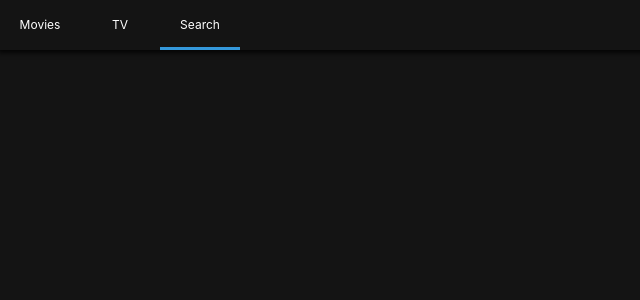
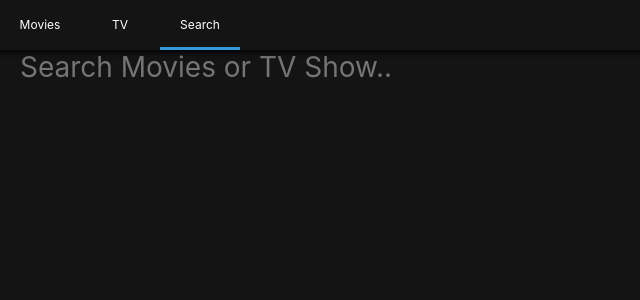
Before and after one commit to eomheejun/netflix-clone, a React (Create React App) app: page /#/search in a window 1280 px wide. Shown: the top 300 px of the page, without its empty margins (0-640 px from the left). Built offline with nearby package versions, Linux system fonts and the light colour scheme.

Commit message:
Add SearchPresenter(기능안됨)

```diff
--- a/src/Routes/Search/SearchContainer.js
+++ b/src/Routes/Search/SearchContainer.js
@@ -12,11 +12,21 @@
 
     };
 
-    handleSumbmit = () => {
+    handleSumbmit = event => {
+        event.preventDefault();
         const {searchTerm} = this.state;
         if(searchTerm !== ""){
             this.searchByTerm();
         }
+    };
+
+    updateTerm = event => {
+        const {
+            target: {value}
+        } = event;
+        this.setState({
+            searchTerm:value
+        });
     };
 
     searchByTerm = async() => {
@@ -52,7 +62,8 @@
                 movieResults={movieResults}
                 error={error}
                 loading={loading}
-                handleSumbmit={this.handleSumbmit}
+                handleSubmit={this.handleSubmit}
+                updateTerm={this.updateTerm}
             />
         );
     }
--- a/src/Routes/Search/SearchPresenter.js
+++ b/src/Routes/Search/SearchPresenter.js
@@ -1,8 +1,60 @@
 import React from 'react';
 import PropTypes from "prop-types";
 import styled from "styled-components";
+import Loader from "../../Components/Loader";
+import Section from "../../Components/Section";
 
-const SearchPresenter = ({ tvResults, movieResults, searchTerm, error, loading}) => null;
+const Container = styled.div`
+    padding: 0px 20px;
+`;
+
+const Form = styled.form`
+    margin-bottom: 50px;
+    width: 100%;
+`;
+
+const Input = styled.input`
+    all: unset;
+    font-size: 28px;
+    width: 100%;
+`;
+
+
+const SearchPresenter = ({ tvResults, movieResults,handleSubmit, searchTerm, error, loading, updateTerm}) => (
+    <Container>
+        <Form onSubmit={handleSubmit}>
+            <Input
+                placeholder="Search Movies or TV Show.."
+                value={searchTerm}
+                onChang={updateTerm}
+            />
+        </Form>
+        {loading ? (
+            <Loader/>
+
+        ) : (
+            <>
+                {movieResults && movieResults.length > 0 && (
+                    <Section title="Movie Results">
+                        {movieResults.map(movie => (
+                            <span key={movie.id}>{movie.title}</span>
+                        ))}
+                    </Section>
+                )}
+                {tvResults && tvResults.length > 0 && (
+                    <Section title="Tv Results">
+                        {tvResults.map(show => (
+                            <span key={show.id}>{show.name}</span>
+                        ))}
+                    </Section>
+                )}
+
+
+            </>
+        )
+    }
+    </Container>
+);
 
 SearchPresenter.propTypes = {
     tvResults: PropTypes.array,
@@ -10,7 +62,8 @@
     searchTerm: PropTypes.string,
     error: PropTypes.array,
     loading: PropTypes.bool.isRequired,
-    handleSubmit: PropTypes.func.isRequired
+    handleSubmit: PropTypes.func.isRequired,
+    updateTerm: PropTypes.func.isRequired
 };
 
 export default SearchPresenter;
--- a/src/api.js
+++ b/src/api.js
@@ -46,30 +46,81 @@
 // };
 
 // export default api;
-import axios from 'axios';
+// import axios from 'axios';
+
+// const api = axios.create({
+//     baseURL: 'https://api.themoviedb.org/3/',
+//     params: {
+//         language: 'en-US'
+//     }
+// });
+
+// export const moviesApi = {
+//     nowPlaying: () =>
+//         api.get('movie/now_playing?api_key=ae61da0a1b03db56e103056851b7e551'),
+//     upcoming: () =>
+//         api.get('movie/upcoming?api_key=ae61da0a1b03db56e103056851b7e551'),
+//     popular: () =>
+//         api.get('movie/popular?api_key=ae61da0a1b03db56e103056851b7e551'),
+//     movieDetail: id =>
+//         api.get(`movie/${id}`, {
+//             params: {
+//                 append_to_response: 'videos'
+//             }
+//         }),
+//     search: term =>
+//         api.get('search/movie', {
+//             params: {
+//                 query: encodeURIComponent(term)
+//             }
+//         })
+// };
+
+// export const tvApi = {
+//     topRated: () =>
+//         api.get('tv/top_rated?api_key=ae61da0a1b03db56e103056851b7e551'),
+//     popular: () =>
+//         api.get('tv/popular?api_key=ae61da0a1b03db56e103056851b7e551'),
+//     airingToday: () =>
+//         api.get('tv/airing_today?api_key=ae61da0a1b03db56e103056851b7e551'),
+//     showDetail: id =>
+//         api.get(`tv/${id}`, {
+//             params: {
+//                 append_to_response: 'videos'
+//             }
+//         }),
+//     search: term =>
+//         api.get('search/tv', {
+//             params: {
+//                 query: encodeURIComponent(term)
+//             }
+//         })
+// };
+
+// export default api;
+
+import axios from "axios";
 
 const api = axios.create({
-    baseURL: 'https://api.themoviedb.org/3/',
+  baseURL: "https://api.themoviedb.org/3/",
   params: {
-        language: 'en-US'
+    api_key: "10923b261ba94d897ac6b81148314a3f",
+    language: "en-US"
   }
 });
 
 export const moviesApi = {
-    nowPlaying: () =>
-        api.get('movie/now_playing?api_key=ae61da0a1b03db56e103056851b7e551'),
-    upcoming: () =>
-        api.get('movie/upcoming?api_key=ae61da0a1b03db56e103056851b7e551'),
-    popular: () =>
-        api.get('movie/popular?api_key=ae61da0a1b03db56e103056851b7e551'),
+  nowPlaying: () => api.get("movie/now_playing"),
+  upcoming: () => api.get("movie/upcoming"),
+  popular: () => api.get("movie/popular"),
   movieDetail: id =>
     api.get(`movie/${id}`, {
       params: {
-                append_to_response: 'videos'
+        append_to_response: "videos"
       }
     }),
   search: term =>
-        api.get('search/movie', {
+    api.get("search/movie", {
       params: {
         query: encodeURIComponent(term)
       }
@@ -77,24 +128,19 @@
 };
 
 export const tvApi = {
-    topRated: () =>
-        api.get('tv/top_rated?api_key=ae61da0a1b03db56e103056851b7e551'),
-    popular: () =>
-        api.get('tv/popular?api_key=ae61da0a1b03db56e103056851b7e551'),
-    airingToday: () =>
-        api.get('tv/airing_today?api_key=ae61da0a1b03db56e103056851b7e551'),
+  topRated: () => api.get("tv/top_rated"),
+  popular: () => api.get("tv/popular"),
+  airingToday: () => api.get("tv/airing_today"),
   showDetail: id =>
     api.get(`tv/${id}`, {
       params: {
-                append_to_response: 'videos'
+        append_to_response: "videos"
       }
     }),
   search: term =>
-        api.get('search/tv', {
+    api.get("search/tv", {
       params: {
         query: encodeURIComponent(term)
       }
     })
 };
-
-export default api;
```
Lines whose indentation alone changed are shown as unchanged.
